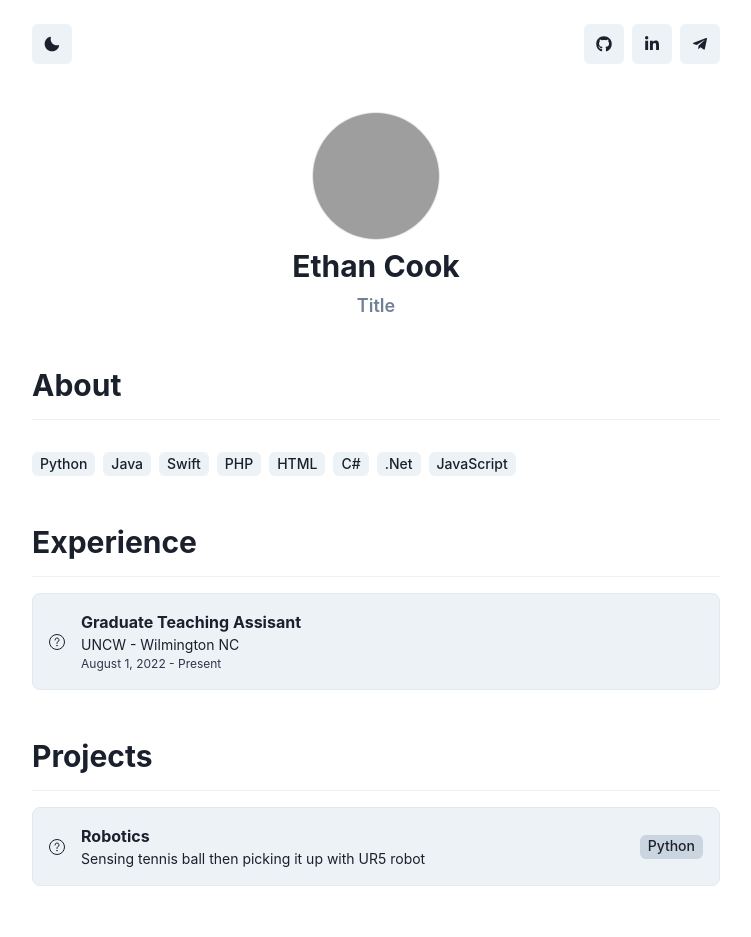
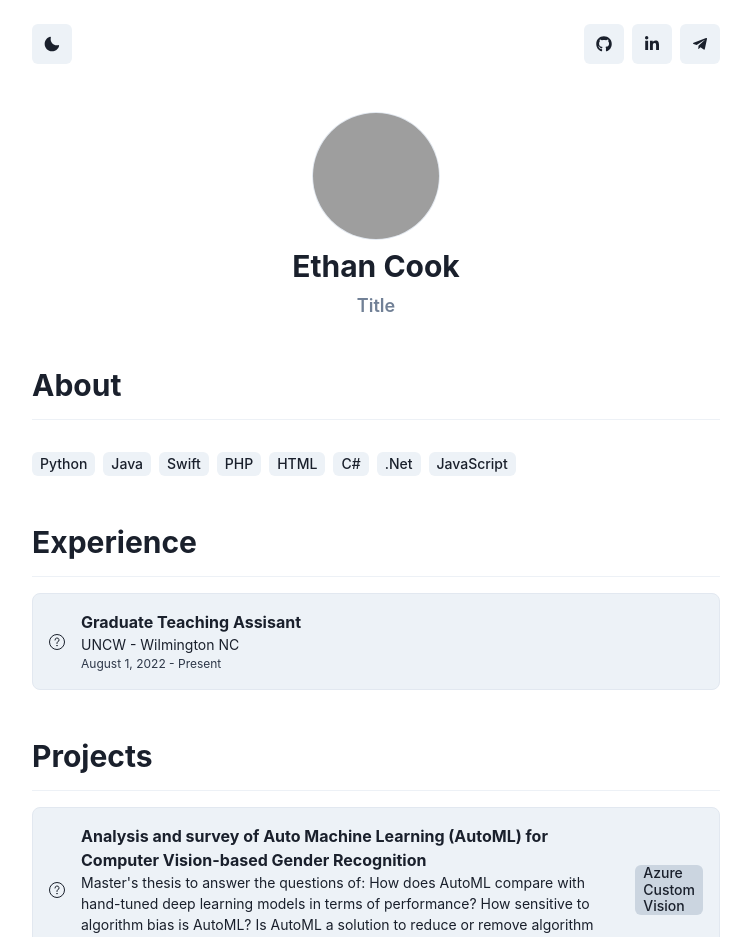
Before and after one commit to ethancook6151/EthanCook, a Next.js app: page / in a window 1280 px wide. Shown: the top 937 px of the page, without its empty margins (264-1015 px from the left). Built offline with nearby package versions, Linux system fonts and the light colour scheme; grey boxes are pictures that could not be loaded.

Commit message:
Added Thesis

```diff
--- a/data/resume.ts
+++ b/data/resume.ts
@@ -19,6 +19,11 @@ const resume = {
     },
   ],
   projects: [
+    {
+      title: "Analysis and survey of Auto Machine Learning (AutoML) for Computer Vision-based Gender Recognition",
+      description: "Master's thesis to answer the questions of: How does AutoML compare with hand-tuned deep learning models in terms of performance? How sensitive to algorithm bias is AutoML? Is AutoML a solution to reduce or remove algorithm bias due to systemic racism?  ",
+      tags: ["Azure Custom Vision"],
+    },
     {
       title: "Robotics",
       description: "Sensing tennis ball then picking it up with UR5 robot",
```
